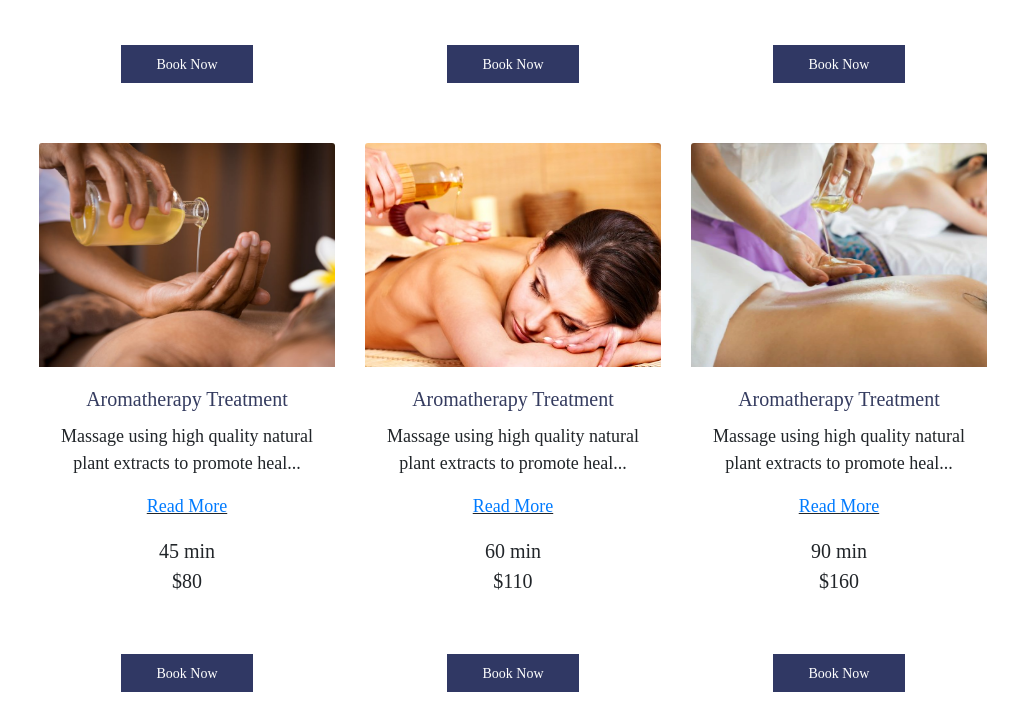
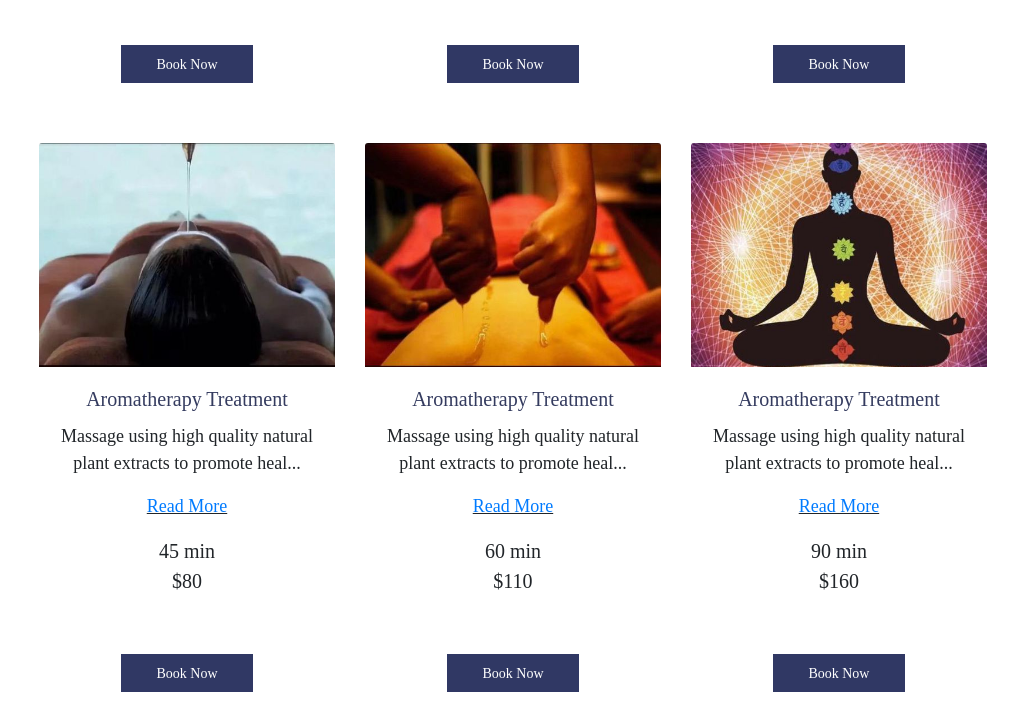
Before and after one commit to antinatalist/theonesspa, a plain HTML site: page treatments.html in a window 1280 px wide. Shown: the part 2618-3343 px from the top of the page, without its empty margins (127-1145 px from the left). Drawn offline with nearby package versions, Linux system fonts and the light colour scheme.

Commit message:
updated old aromatherapy treatment photos

```diff
--- a/treatments.html
+++ b/treatments.html
@@ -209,7 +209,7 @@
       <div class="row my-4 text-center">
         <div class="col-md-4">
           <div class="card">
-            <a href="read-more.html"><img class="card-img-top" src="images/aromatherapy.jpg" onclick="getButtonClicked('read-more-4-1')" alt="image placeholder"></a>
+            <a href="read-more.html"><img class="card-img-top" src="images/aromaTreatment1.jpg" onclick="getButtonClicked('read-more-4-1')" alt="image placeholder"></a>
             <div class="card-body">
               <h5 class="card-title">Aromatherapy Treatment</h5>
               <p class="card-text">Massage using high quality natural plant extracts to promote heal...</p>
@@ -221,7 +221,7 @@
         </div>
         <div class="col-md-4">
           <div class="card">
-            <a href="read-more.html"><img class="card-img-top" src="images/aromatherapy2.jpg" onclick="getButtonClicked('read-more-4-2')" alt="image placeholder"></a>
+            <a href="read-more.html"><img class="card-img-top" src="images/aromaTreatment2.jpg" onclick="getButtonClicked('read-more-4-2')" alt="image placeholder"></a>
             <div class="card-body">
               <h5 class="card-title">Aromatherapy Treatment</h5>
               <p class="card-text">Massage using high quality natural plant extracts to promote heal...</p>
@@ -233,7 +233,7 @@
         </div>
         <div class="col-md-4">
           <div class="card">
-            <a href="read-more.html"><img class="card-img-top" src="images/aromatherapy3.webp" onclick="getButtonClicked('read-more-4-3')" alt="image placeholder"></a>
+            <a href="read-more.html"><img class="card-img-top" src="images/aromaTreatment3.jpg" onclick="getButtonClicked('read-more-4-3')" alt="image placeholder"></a>
             <div class="card-body">
               <h5 class="card-title">Aromatherapy Treatment</h5>
               <p class="card-text">Massage using high quality natural plant extracts to promote heal...</p>
```
Also changed, not shown: read-more.html (+7 -3 lines), images/OLDaromatherapy.jpg (renamed from images/aromatherapy.jpg), images/OLDaromatherapy2.jpg (renamed from images/aromatherapy2.jpg), images/OLDaromatherapy3.webp (renamed from images/aromatherapy3.webp), images/aromaTreatment1.jpg (added), images/aromaTreatment2.jpg (added), images/aromaTreatment3.jpg (added).
